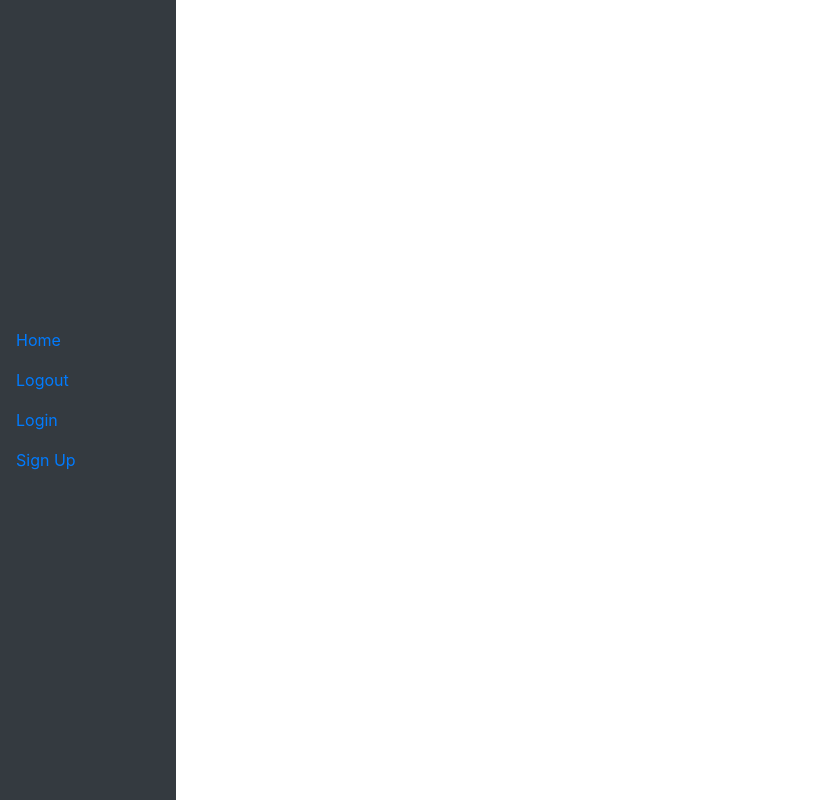
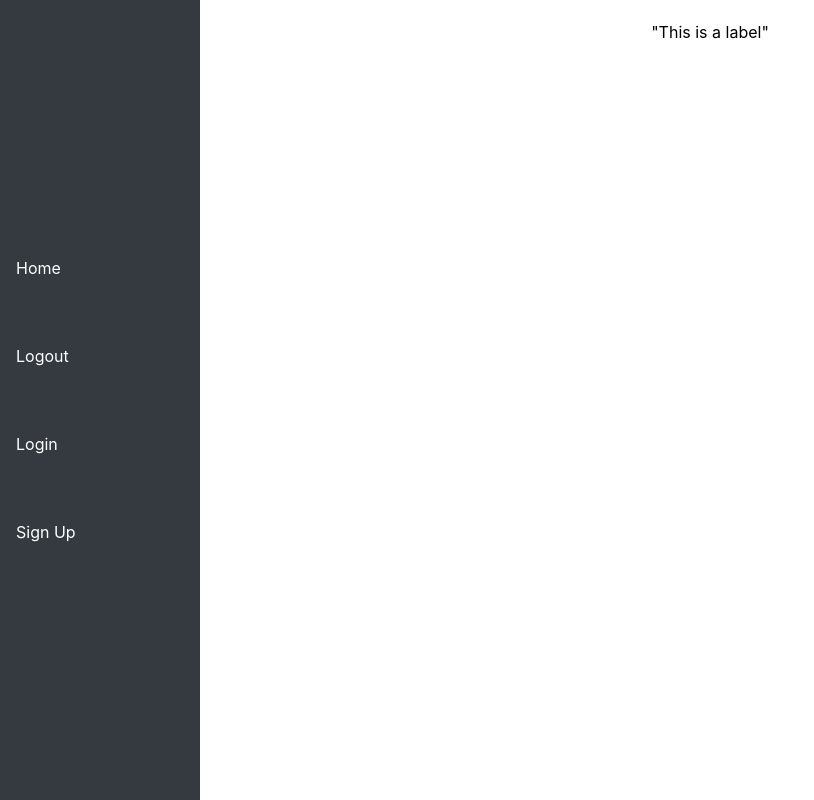
Before and after one commit to Drew-Tessmer/APSC-103-804E-Computer-Vision, a Flask app: page / in a window 1280 px wide. Shown: the whole page, without its empty margins (0-814 px from the left). Run offline with Flask 3, Linux system fonts and the light colour scheme; some libraries are stand-ins or nearby versions.

Commit message:
initial website push

```diff
--- a/Website/templates/base.html
+++ b/Website/templates/base.html
@@ -22,32 +22,33 @@
             padding: 0;
             display: flex;
             justify-content: space-between;
-            align-items: center;
             height: 100vh;
         }
     </style>
 </head>
 <body>
     <div class="navbar bg-dark">
-        <ul class="navbar-nav">
-            <li class="nav-item">
+        <ul class= "navbar-nav d-flex justify-content-between w-100" >
+             <li class="nav-item mb-4 mt-4">
                 <a class="nav-link" href="/">Home</a>
             </li>
-            <li class="nav-item">
+             <li class="nav-item mb-4 mt-4">
                 <a class="nav-link" href="/logout">Logout</a>
             </li>
-            <li class="nav-item">
+             <li class="nav-item mb-4 mt-4">
                 <a class="nav-link" href="/login">Login</a>
             </li>
-            <li class="nav-item">
+            <li class="nav-item mb-4 mt-4">
                 <a class="nav-link" href="/sign-up">Sign Up</a>
             </li>
         </ul>
     </div>
 
     <div class="container">
+            {% block content1 %}
+        <label>{{ label_text }}</label> <!-- Label -->
+    {% endblock %}
         <!-- Put in the label text below, this will be passed from the backend as objects are detected -->
-        <label>{{ label_text }}</label> <!-- Label -->
     </div>
 
     <script
--- a/Website/templates/home.html
+++ b/Website/templates/home.html
@@ -1,4 +1,6 @@
 <!DOCTYPE html>
 {% extends "base.html" %}
 {% block content %} <h1>Home</h1>{% endblock %}
-<label>{Output Label}</label>
+{% block content1 %}
+    <label>"This is a label"</label>
+{% endblock %}
--- a/Website/templates/styles.css
+++ b/Website/templates/styles.css
@@ -5,13 +5,15 @@
 }
 
 .navbar {
-    position: fixed; /* or position: absolute; */
+    position: fixed; /* constrain the navbar to the left side of the screen */
     top: 0;
     left: 0;
     height: 100%;
     width: 200px;
     padding-top: 20px;
-    color: white;
+}
+.nav-link{
+    color: white !important;
 }
 .navbar-nav {
     list-style: none;
@@ -19,9 +21,16 @@
 }
 
 .container {
-            width: 50%;
-            text-align: right; /* Align content to the right */
+    width: 400px;
+    position: fixed; /* Position the container */
+    top: 0;
+    right: 0; /* Align to the right side of the screen */
+    height: 100%; /* Cover the entire height of the viewport */
+    padding-top: 20px; /* Optional: Add padding at the top */
+    color: black; /* Set text color */
+    text-align: center; /* Optional: Align text to the center */
 }
+
 .textbox {
     width: 100%;
     padding: 10px;
```
Lines whose indentation alone changed are shown as unchanged.
